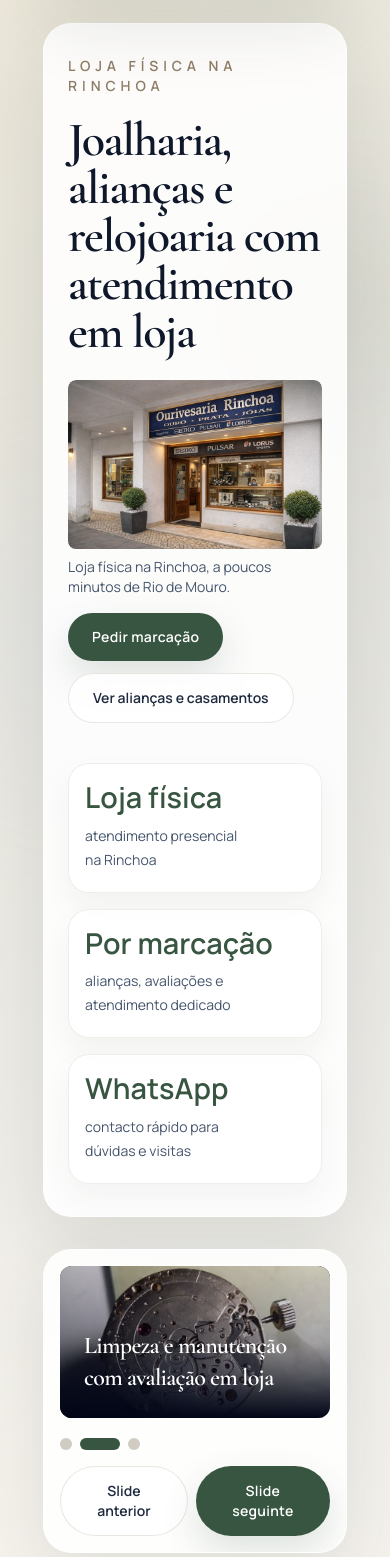
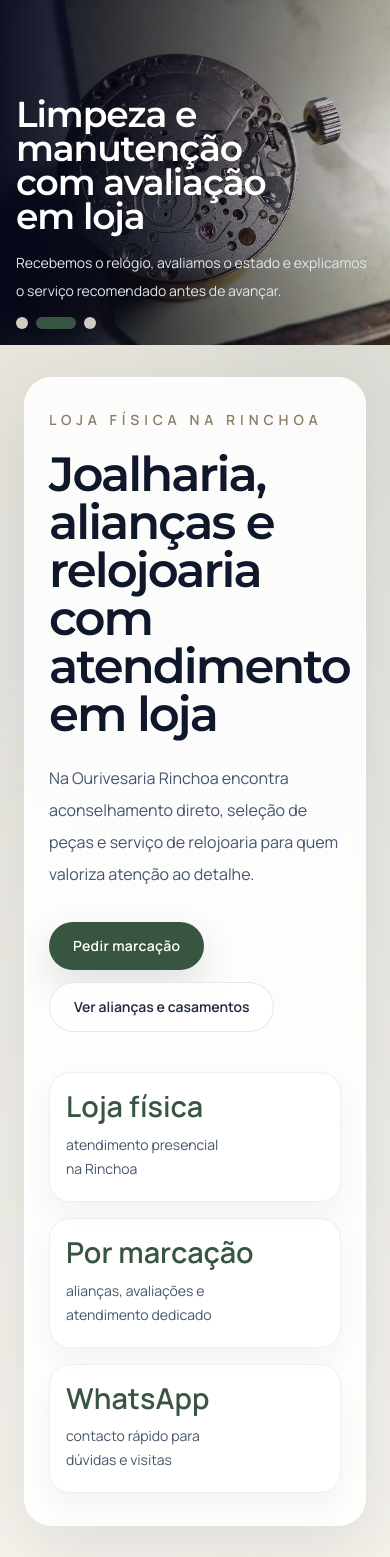
Before and after one commit to pedroduartek/ourivesaria-rinchoa, a React (Vite) app: page / in a window 390 px wide. Shown: the part 131-1688 px from the top of the page. Built offline with nearby package versions, Linux system fonts and the light colour scheme.

Commit message:
feat: enhance layout and styling across components for improved user experience and responsiveness

```diff
--- a/src/components/BrandMark.tsx
+++ b/src/components/BrandMark.tsx
@@ -17,7 +17,10 @@ export function BrandMark() {
       </div>
 
       <div className="hidden min-[460px]:block min-w-0">
-        <p className="font-display text-xl leading-none text-forest sm:text-2xl md:text-[2rem]">
+        <p
+          className="text-xl leading-none text-forest sm:text-2xl md:text-[2rem]"
+          style={{ fontFamily: 'var(--font-brand)' }}
+        >
           {siteContent.brand.name}
         </p>
         <p className="mt-1 text-[0.65rem] font-medium uppercase tracking-[0.26em] text-bronze/75 sm:text-[0.72rem]">
--- a/src/components/Carousel.tsx
+++ b/src/components/Carousel.tsx
@@ -3,9 +3,10 @@ import type { CarouselSlide } from '../content/siteContent'
 
 interface CarouselProps {
   slides: CarouselSlide[]
+  fullBleed?: boolean
 }
 
-export function Carousel({ slides }: CarouselProps) {
+export function Carousel({ slides, fullBleed = false }: CarouselProps) {
   const [activeIndex, setActiveIndex] = useState(0)
   const [isPaused, setIsPaused] = useState(false)
   const [prefersReducedMotion, setPrefersReducedMotion] = useState(false)
@@ -46,19 +47,13 @@ export function Carousel({ slides }: CarouselProps) {
 
   const activeSlide = slides[activeIndex]
 
-  const move = (direction: 'next' | 'previous') => {
-    setActiveIndex((currentIndex) => {
-      if (direction === 'next') {
-        return (currentIndex + 1) % slides.length
-      }
-
-      return (currentIndex - 1 + slides.length) % slides.length
-    })
-  }
-
   return (
     <section
-      className="panel overflow-hidden p-4 sm:p-6"
+      className={
+        fullBleed
+          ? 'relative overflow-hidden bg-slate-950'
+          : 'panel overflow-hidden p-4 sm:p-6'
+      }
       aria-roledescription="carousel"
       aria-label="Destaques da ourivesaria"
       onMouseEnter={() => setIsPaused(true)}
@@ -66,27 +61,71 @@ export function Carousel({ slides }: CarouselProps) {
       onFocusCapture={() => setIsPaused(true)}
       onBlurCapture={() => setIsPaused(false)}
     >
-      <div className="relative overflow-hidden rounded-xl bg-slate-900">
+      <div
+        className={
+          fullBleed
+            ? 'relative overflow-hidden bg-slate-900'
+            : 'relative overflow-hidden rounded-xl bg-slate-900'
+        }
+      >
         <img
-          className="w-full object-cover object-center aspect-[16/9] sm:aspect-[4/3]"
+          className={
+            fullBleed
+              ? 'h-[44vh] min-h-[360px] w-full object-cover object-center sm:h-[52vh] lg:h-[64vh]'
+              : 'w-full object-cover object-center aspect-[16/9] sm:aspect-[4/3]'
+          }
           src={activeSlide.imageSrc}
           alt={activeSlide.alt}
           fetchPriority={activeIndex === 0 ? 'high' : 'auto'}
           loading={activeIndex === 0 ? 'eager' : 'lazy'}
         />
-        <div className="absolute inset-0 bg-gradient-to-t from-slate-950 via-slate-950/35 to-transparent" />
-        <div className="absolute inset-x-0 bottom-0 p-6 sm:p-8">
+        <div
+          className={
+            fullBleed
+              ? 'absolute inset-0 bg-gradient-to-r from-slate-950/92 via-slate-950/55 to-slate-950/12'
+              : 'absolute inset-0 bg-gradient-to-t from-slate-950 via-slate-950/35 to-transparent'
+          }
+        />
+        <div
+          className={
+            fullBleed
+              ? 'section-shell absolute inset-x-0 bottom-0 flex min-h-full items-end px-4 pb-10 pt-24 sm:px-6 sm:pb-14 lg:px-8 lg:pb-18'
+              : 'absolute inset-x-0 bottom-0 p-6 sm:p-8'
+          }
+        >
+          <div className={fullBleed ? 'max-w-3xl' : ''}>
           <p className="hidden sm:block text-xs font-semibold uppercase tracking-[0.3em] text-gold-light">
             {activeSlide.kicker}
           </p>
-          <h2 className="mt-3 text-2xl text-white sm:text-4xl">{activeSlide.title}</h2>
-          <p className="hidden sm:block mt-3 max-w-xl text-sm leading-7 text-slate-200 sm:text-base">
+          <h2
+            className={
+              fullBleed
+                ? 'mt-4 max-w-[12ch] text-balance text-4xl leading-[0.95] text-white sm:text-5xl lg:text-7xl'
+                : 'mt-3 text-2xl text-white sm:text-4xl'
+            }
+          >
+            {activeSlide.title}
+          </h2>
+          <p
+            className={
+              fullBleed
+                ? 'mt-4 max-w-2xl text-sm leading-7 text-slate-200 sm:text-base lg:text-lg'
+                : 'hidden sm:block mt-3 max-w-xl text-sm leading-7 text-slate-200 sm:text-base'
+            }
+          >
             {activeSlide.description}
           </p>
+          </div>
         </div>
       </div>
 
-      <div className="mt-5 flex flex-col gap-4 sm:flex-row sm:items-center sm:justify-between">
+      <div
+        className={
+          fullBleed
+            ? 'section-shell absolute inset-x-0 bottom-0 z-10 px-4 pb-4 sm:px-6 sm:pb-6 lg:px-8 lg:pb-8'
+            : 'mt-5'
+        }
+      >
         <div className="flex gap-2" aria-label="Selecionar destaque">
           {slides.map((slide, index) => {
             const isActive = index === activeIndex
@@ -105,15 +144,6 @@ export function Carousel({ slides }: CarouselProps) {
             )
           })}
         </div>
-
-        <div className="flex w-full gap-2 sm:w-auto">
-          <button type="button" className="secondary-button" onClick={() => move('previous')}>
-            Slide anterior
-          </button>
-          <button type="button" className="cta-button" onClick={() => move('next')}>
-            Slide seguinte
-          </button>
-        </div>
       </div>
     </section>
   )
--- a/src/components/Footer.tsx
+++ b/src/components/Footer.tsx
@@ -4,8 +4,8 @@ import { BrandMark } from './BrandMark'
 
 export function Footer() {
   return (
-    <footer className="section-shell pb-10">
-      <div className="panel px-6 py-8 sm:px-8 sm:py-10">
+    <footer className="border-t border-bronze/10 bg-white/95 shadow-[0_-10px_28px_rgba(39,51,45,0.05)] backdrop-blur-md">
+      <div className="section-shell px-4 py-10 sm:px-6 sm:py-12 lg:px-8">
         <div className="grid gap-8 lg:grid-cols-[1.4fr_1fr_1fr]">
           <div>
             <BrandMark />
--- a/src/components/Header.tsx
+++ b/src/components/Header.tsx
@@ -14,8 +14,8 @@ export function Header() {
   }
 
   return (
-    <header className="section-shell">
-      <div className="panel sticky top-4 z-40 mt-4 px-5 py-4 sm:px-7 sm:py-5">
+    <header className="sticky top-0 z-50 border-b border-bronze/10 bg-white/95 shadow-[0_10px_28px_rgba(39,51,45,0.08)] backdrop-blur-md">
+      <div className="section-shell px-6 py-3 sm:px-8 sm:py-4 lg:px-12 xl:px-16">
         <div className="flex items-center justify-between gap-6">
           <Link aria-label="Abrir página inicial" to="/" className="min-w-0 flex-1" onClick={closeMenu}>
             <BrandMark />
@@ -54,7 +54,7 @@ export function Header() {
           <nav
             id="menu-principal"
             aria-label="Navegação móvel"
-            className="mt-4 grid gap-2 rounded-[1.4rem] border border-white/80 bg-white/90 p-3 shadow-[0_20px_44px_rgba(39,51,45,0.08)] lg:hidden"
+            className="mt-4 grid gap-2 border-t border-bronze/10 pt-4 lg:hidden"
           >
             {siteContent.navigation.map((item) => (
               <NavLink
--- a/src/content/siteContent.ts
+++ b/src/content/siteContent.ts
@@ -145,10 +145,10 @@ export const siteContent = {
       description:
         'Na Ourivesaria Rinchoa encontra aconselhamento direto, seleção de peças e serviço de relojoaria para quem valoriza atenção ao detalhe.',
       featureImage: {
-        src: '/images/store_front.webp',
-        alt: 'Montra e entrada da Ourivesaria Rinchoa.',
+        src: '/images/repair_bench.webp',
+        alt: 'Banco de trabalho com ferramentas e peça em reparação.',
         caption:
-          'Loja física na Rinchoa, a poucos minutos de Rio de Mouro.',
+          'Atendimento em loja com apoio na escolha de peças e avaliação de serviços.',
       },
       primaryAction: {
         type: 'route',
@@ -168,12 +168,12 @@ export const siteContent = {
     },
     carouselSlides: [
       {
-        kicker: 'Joalharia',
-        title: 'Peças escolhidas em loja com apresentação cuidada',
+        kicker: 'Loja física',
+        title: 'Ourivesaria na Rinchoa, com atendimento presencial',
         description:
-          'Seleção presencial para oferta, uso diário e ocasiões especiais, com apoio direto na escolha.',
-        imageSrc: '/images/repair_bench.webp',
-        alt: 'Banco de trabalho com ferramentas e peça em reparação.',
+          'Montra, entrada e atendimento em loja para joalharia, alianças, gravações e relojoaria.',
+        imageSrc: '/images/store_front.webp',
+        alt: 'Montra e entrada da Ourivesaria Rinchoa.',
       },
       {
         kicker: 'Relojoaria',
--- a/src/layouts/MainLayout.tsx
+++ b/src/layouts/MainLayout.tsx
@@ -1,12 +1,17 @@
 import { Suspense } from 'react'
-import { Outlet } from 'react-router-dom'
+import { Outlet, useLocation } from 'react-router-dom'
 import { AppErrorBoundary } from '../components/AppErrorBoundary'
+import { Carousel } from '../components/Carousel'
 import { Footer } from '../components/Footer'
 import { Header } from '../components/Header'
 import { RouteLoading } from '../components/RouteLoading'
 import { ScrollToTop } from '../components/ScrollToTop'
+import { siteContent } from '../content/siteContent'
 
 export function MainLayout() {
+  const location = useLocation()
+  const isHomePage = location.pathname === '/'
+
   return (
     <div className="relative min-h-screen overflow-x-hidden">
       <ScrollToTop />
@@ -22,8 +27,9 @@ export function MainLayout() {
       </a>
 
       <Header />
+      {isHomePage ? <Carousel slides={siteContent.home.carouselSlides} fullBleed /> : null}
 
-      <main id="conteudo-principal" className="pb-16 pt-6 sm:pt-8">
+      <main id="conteudo-principal" className="pb-16 pt-8 sm:pt-10">
         <AppErrorBoundary>
           <Suspense fallback={<RouteLoading />}>
             <Outlet />
--- a/src/pages/HomePage.tsx
+++ b/src/pages/HomePage.tsx
@@ -1,5 +1,4 @@
 import { ActionLink } from '../components/ActionLink'
-import { Carousel } from '../components/Carousel'
 import PageSEO from '../components/seo/PageSEO'
 import { SectionHeading } from '../components/SectionHeading'
 import { siteContent } from '../content/siteContent'
@@ -12,28 +11,18 @@ export function HomePage() {
       <PageSEO meta={home.meta} />
       <div className="space-y-24">
         <section className="section-shell">
-          <div className="grid grid-cols-1 items-center gap-8 lg:grid-cols-[1.02fr_0.98fr]">
           <div className="panel relative overflow-hidden px-6 py-8 sm:px-8 sm:py-10">
             <p className="text-sm font-semibold uppercase tracking-[0.35em] text-bronze/80">
               {home.hero.eyebrow}
             </p>
-              <h1 className="mt-5 text-balance text-5xl text-slate-900 sm:text-6xl lg:text-[4.4rem] lg:leading-[1.02]">
+            <h1 className="hero-title-modern mt-5 w-full max-w-full text-balance text-5xl text-slate-900 sm:text-6xl lg:max-w-2/3 lg:text-[4.4rem] lg:leading-[1.02]">
               {home.hero.title}
             </h1>
-              <figure className="mb-2 mt-6 w-full overflow-hidden rounded-lg sm:mt-8 lg:mt-6">
-                <img
-                  src={home.hero.featureImage.src}
-                  alt={home.hero.featureImage.alt}
-                  fetchPriority="high"
-                  loading="eager"
-                  className="w-full rounded-lg object-cover max-h-[320px] sm:max-h-[420px] md:max-h-[520px]"
-                />
-                <figcaption className="mt-2 text-sm text-slate-600">
-                  {home.hero.featureImage.caption}
-                </figcaption>
-              </figure>
+            <p className="mt-6 max-w-2xl text-base leading-8 text-slate-600 sm:text-lg">
+              {home.hero.description}
+            </p>
 
-              <div className="mt-4 flex flex-wrap gap-3 sm:mt-8">
+            <div className="mt-8 flex flex-wrap gap-3">
               <ActionLink
                 action={home.hero.primaryAction}
                 className="cta-button"
@@ -43,7 +32,7 @@ export function HomePage() {
                 className="secondary-button"
               />
             </div>
-              <dl className="mt-10 grid gap-4 [grid-template-columns:repeat(auto-fit,minmax(min(100%,15.5rem),1fr))]">
+            <dl className="mt-10 grid gap-4 [grid-template-columns:repeat(auto-fit,minmax(min(100%,18rem),1fr))]">
               {home.hero.stats.map((item) => (
                 <div
                   key={item.label}
@@ -58,11 +47,6 @@ export function HomePage() {
                 </div>
               ))}
             </dl>
-            </div>
-
-            <div className="space-y-6">
-              <Carousel slides={home.carouselSlides} />
-            </div>
           </div>
         </section>
 
--- a/src/styles.css
+++ b/src/styles.css
@@ -1,4 +1,4 @@
-@import url('https://fonts.googleapis.com/css2?family=Cormorant+Garamond:wght@500;600;700&family=Manrope:wght@400;500;600;700;800&display=swap');
+@import url('https://fonts.googleapis.com/css2?family=Cormorant+Garamond:wght@500;600;700&family=Manrope:wght@400;500;600;700;800&family=Montserrat:wght@500;600;700;800&display=swap');
 @import 'tailwindcss';
 
 @theme {
@@ -11,8 +11,10 @@
   --color-forest: #385541;
   --color-bronze: #715c40;
   --color-stone: #d0ccc1;
-  --font-display: 'Cormorant Garamond', serif;
+  --font-display: 'Montserrat', sans-serif;
   --font-body: 'Manrope', sans-serif;
+  --font-hero: 'Montserrat', sans-serif;
+  --font-brand: 'Cormorant Garamond', serif;
 }
 
 @layer base {
@@ -37,6 +39,13 @@
     display: block;
   }
 
+  button,
+  input,
+  select,
+  textarea {
+    font: inherit;
+  }
+
   h1,
   h2,
   h3 {
@@ -52,7 +61,7 @@
 
 @layer components {
   .section-shell {
-    @apply mx-auto w-full max-w-[min(82vw,1720px)] px-2 sm:px-4 lg:px-5;
+    @apply mx-auto w-full max-w-full px-6 sm:px-8 lg:px-12 xl:px-16;
   }
 
   .panel {
@@ -69,7 +78,7 @@
 
   .header-button {
     @apply inline-flex items-center justify-center rounded-full px-4 py-2.5 text-sm font-semibold transition-colors;
-    background-color: rgba(255, 255, 255, 0.95);
+    background-color: rgba(255, 255, 255, 0.85);
     color: var(--color-forest);
     border: 1px solid rgba(56, 85, 65, 0.16);
   }
@@ -81,4 +90,18 @@
   .secondary-button {
     @apply inline-flex items-center justify-center rounded-full border border-bronze/15 bg-white/88 px-6 py-3.5 text-sm font-semibold text-slate-800 transition hover:-translate-y-0.5 hover:border-bronze/30 hover:bg-white focus-visible:outline-2 focus-visible:outline-offset-2 focus-visible:outline-forest;
   }
+
+  .hero-title-modern {
+    font-family: var(--font-hero);
+    font-weight: 600;
+    letter-spacing: -0.04em;
+  }
+
+  .hero-carousel-button {
+    @apply inline-flex items-center justify-center rounded-sm border border-white/20 bg-white/10 px-5 py-3 text-sm font-semibold text-white backdrop-blur-sm transition hover:bg-white/18 focus-visible:outline-2 focus-visible:outline-offset-2 focus-visible:outline-white;
+  }
+
+  .hero-carousel-button-primary {
+    @apply border-gold/40 bg-gold-deep/75;
+  }
 }
```
Also changed, not shown: src/pages/ContactosPage.tsx (+29 -22 lines), 1 other file (tests, documents, lock files or other folders). Lines whose indentation alone changed are shown as unchanged.
